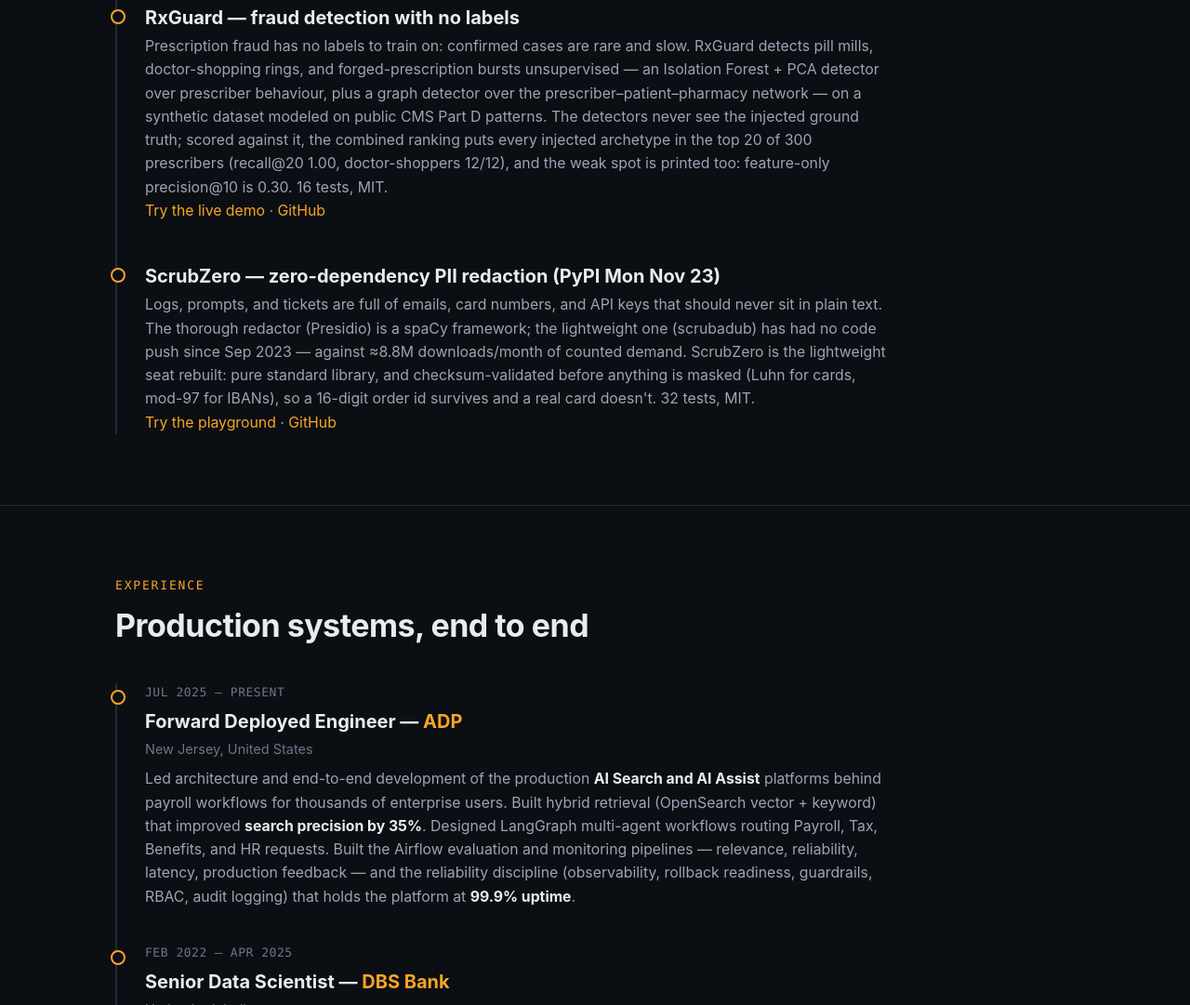
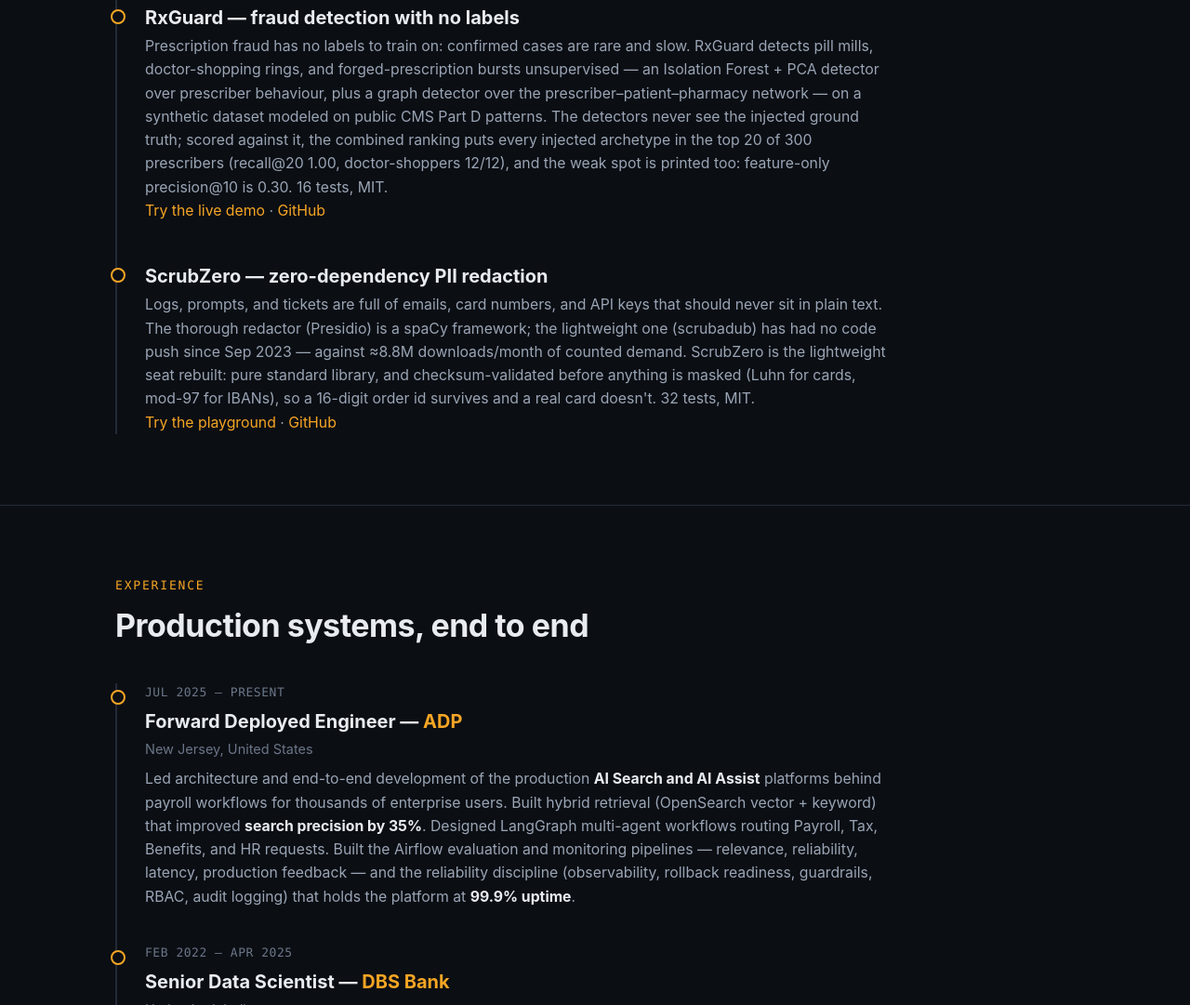
Before and after one commit to Yalakala-Naveen/Yalakala-Naveen.github.io, a plain HTML site: page index.html in a window 1280 px wide. Shown: the part 3297-4378 px from the top of the page at 93% size. Drawn offline with Linux system fonts and the light colour scheme.

Commit message:
Fix stale ScrubZero claim: Nov 23 PyPI launch is held (Buyer-First model); v2 in build

```diff
--- a/index.html
+++ b/index.html
@@ -270,7 +270,7 @@ FL005  missing_components    <span class="err">ERROR</span>    $.segments[2]
         <p><a href="https://yalakala-naveen.github.io/rxguard/">Try the live demo</a> · <a href="https://github.com/Yalakala-Naveen/rxguard">GitHub</a></p>
       </div>
       <div class="job">
-        <h3>ScrubZero — zero-dependency PII redaction (PyPI Mon Nov 23)</h3>
+        <h3>ScrubZero — zero-dependency PII redaction</h3>
         <p>Logs, prompts, and tickets are full of emails, card numbers, and API keys that should never sit in plain text. The thorough redactor (Presidio) is a spaCy framework; the lightweight one (scrubadub) has had no code push since Sep 2023 — against ≈8.8M downloads/month of counted demand. ScrubZero is the lightweight seat rebuilt: pure standard library, and checksum-validated before anything is masked (Luhn for cards, mod-97 for IBANs), so a 16-digit order id survives and a real card doesn't. 32 tests, MIT.</p>
         <p><a href="https://yalakala-naveen.github.io/scrubzero/">Try the playground</a> · <a href="https://github.com/Yalakala-Naveen/scrubzero">GitHub</a></p>
       </div>
```
